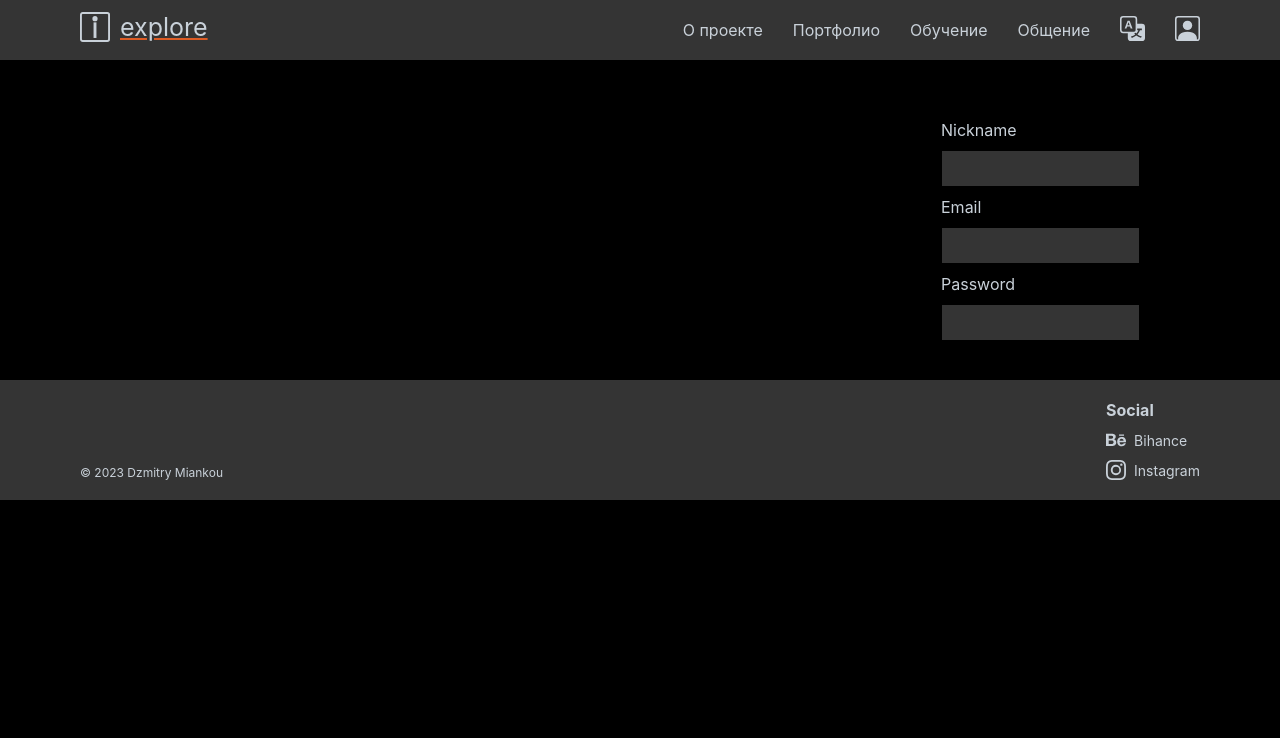
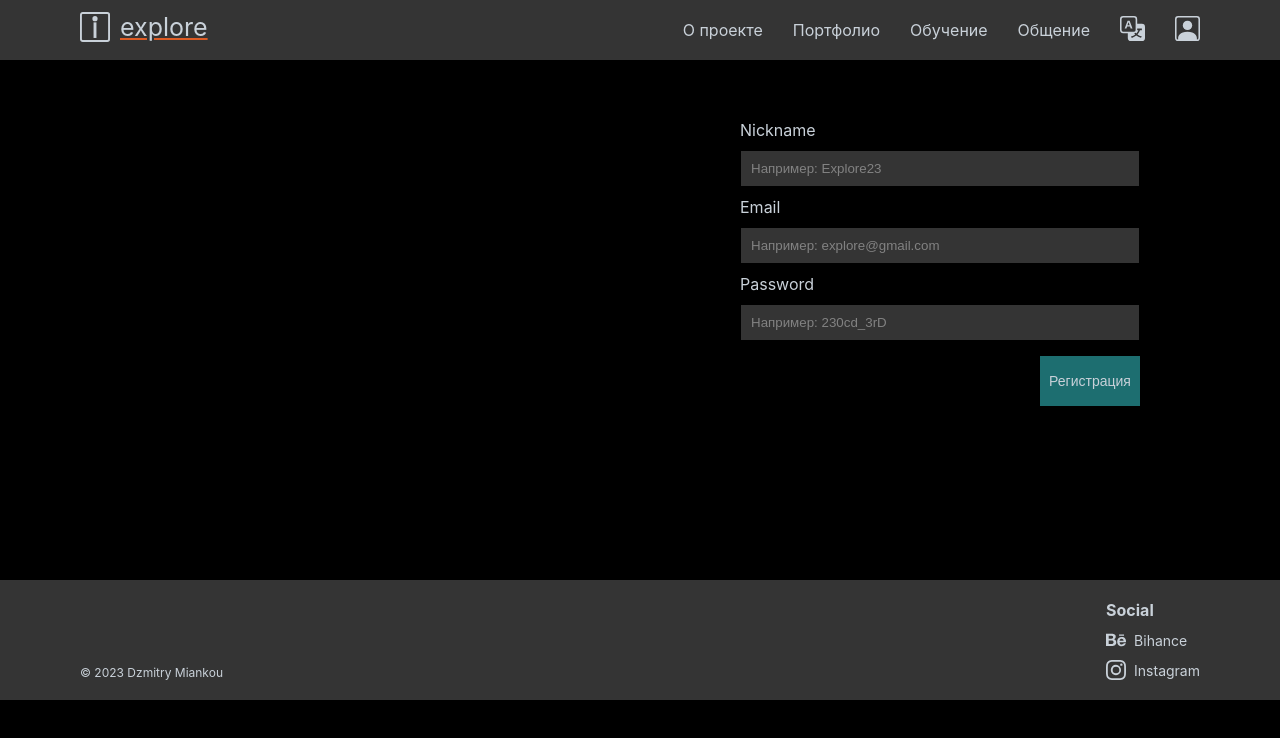
Before and after one commit to DzmitryMiankou/my-app, a React (Create React App) app: page /regist in a window 1280 px wide. Shown: the top 738 px of the page. Built offline with nearby package versions, Linux system fonts and the light colour scheme.

Commit message:
placeholder

```diff
--- a/src/App.css
+++ b/src/App.css
@@ -27,3 +27,7 @@ h6 {
 ::selection {
   background: var(--azure-button);
 }
+::placeholder {
+  color: rgb(130, 130, 130);
+  font-size: 12;
+}
--- a/src/components/header/Header.jsx
+++ b/src/components/header/Header.jsx
@@ -2,6 +2,7 @@ import React, { useState, useEffect } from "react";
 import style from "./Header.module.css";
 import Link from "./link/Link.jsx";
 import Logo from "./logo/Logo";
+import { NavLink } from "react-router-dom";
 
 const Header = () => {
   const [lang, setLang] = useState(false);
@@ -49,7 +50,7 @@ const Header = () => {
               <li>Русский</li>
             </ul>
           </div>
-          <a href="/regist">
+          <NavLink to="/regist">
             <svg
               className={style.reg}
               width="25"
@@ -60,7 +61,7 @@ const Header = () => {
               <path d="M11 6a3 3 0 1 1-6 0 3 3 0 0 1 6 0z" />
               <path d="M2 0a2 2 0 0 0-2 2v12a2 2 0 0 0 2 2h12a2 2 0 0 0 2-2V2a2 2 0 0 0-2-2H2zm12 1a1 1 0 0 1 1 1v12a1 1 0 0 1-1 1v-1c0-1-1-4-6-4s-6 3-6 4v1a1 1 0 0 1-1-1V2a1 1 0 0 1 1-1h12z" />
             </svg>
-          </a>
+          </NavLink>
         </ul>
       </menu>
     </header>
--- a/src/components/main/registration/Registration.jsx
+++ b/src/components/main/registration/Registration.jsx
@@ -9,19 +9,33 @@ const Registration = () => {
           <label className={styleRegistration.label} htmlFor="nickName">
             Nickname
           </label>
-          <input id="nickName" type="text" />
+          <input placeholder="Например: Explore23" id="nickName" type="text" />
         </div>
         <div className={styleRegistration.elem__container}>
           <label className={styleRegistration.label} htmlFor="email">
             Email
           </label>
-          <input id="email" type="text" />
+          <input
+            placeholder="Например: explore@gmail.com"
+            id="email"
+            type="text"
+          />
         </div>
         <div className={styleRegistration.elem__container}>
-          <label className={styleRegistration.label} htmlFor="password">
+          <label
+            placeholder="Например: explore@gmail.com"
+            className={styleRegistration.label}
+            htmlFor="password"
+          >
             Password
           </label>
-          <input id="password" type="text" />
+          <input placeholder="Например: 230cd_3rD" id="password" type="text" />
+        </div>
+        <div
+          placeholder="Например: explore@gmail.com"
+          className={styleRegistration.elem__container}
+        >
+          <button className={styleRegistration.button}>Регистрация</button>
         </div>
       </form>
     </div>
--- a/src/components/main/registration/Registration.module.css
+++ b/src/components/main/registration/Registration.module.css
@@ -19,10 +19,24 @@ input[type="text"]:focus {
   border: var(--border-text);
 }
 .container {
-  width: min-content;
+  width: 400px;
   margin-left: auto;
   display: flex;
   flex-direction: column;
   gap: 10px;
-  height: 200px;
+  height: 400px;
 }
+.button {
+  background-color: var(--azure-button);
+  border: none;
+  color: var(--white);
+  cursor: pointer;
+  font-size: 14px;
+  width: 100px;
+  height: 50px;
+  margin-left: auto;
+  margin-top: 5px;
+}
+.button:hover {
+  background-color: var(--red);
+}
```
